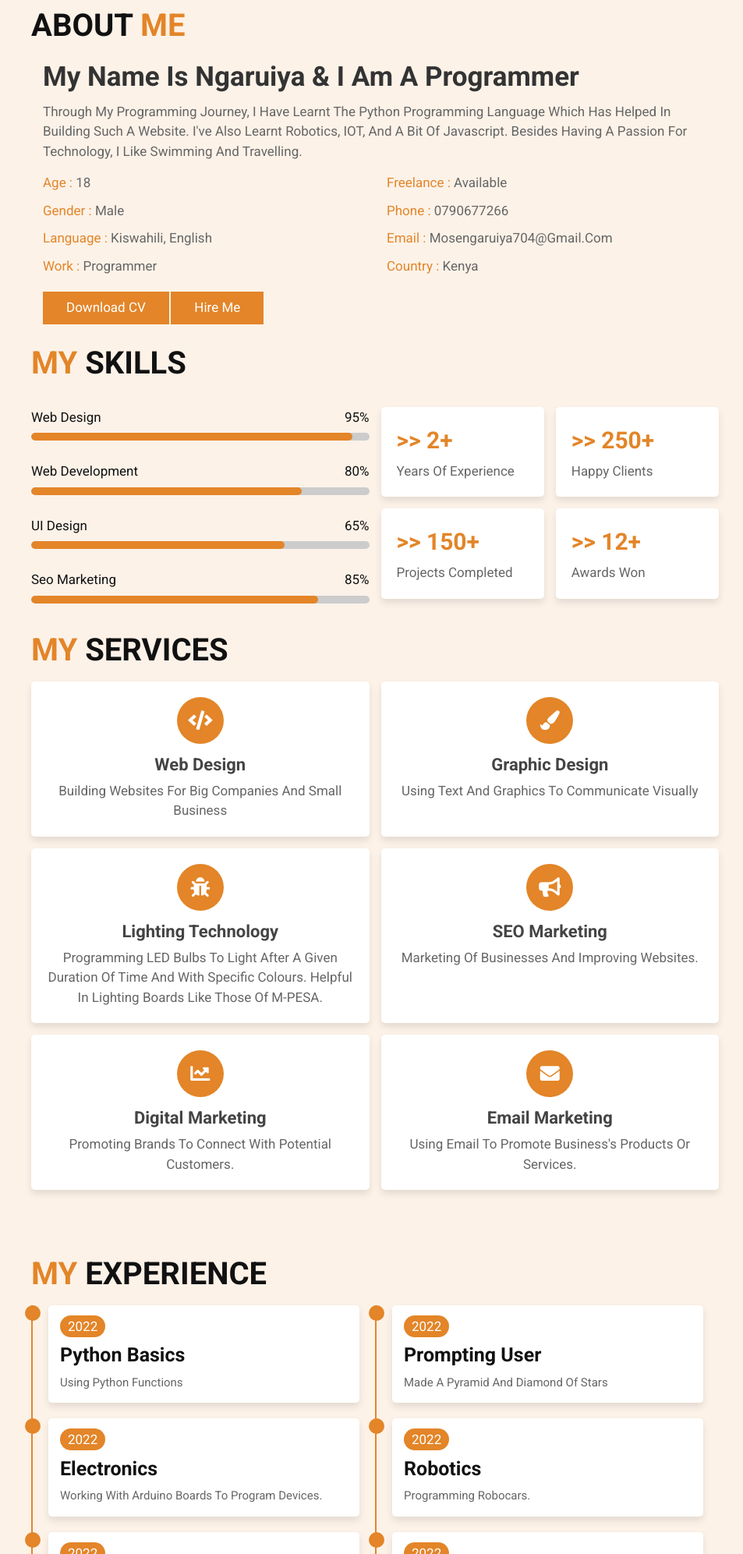
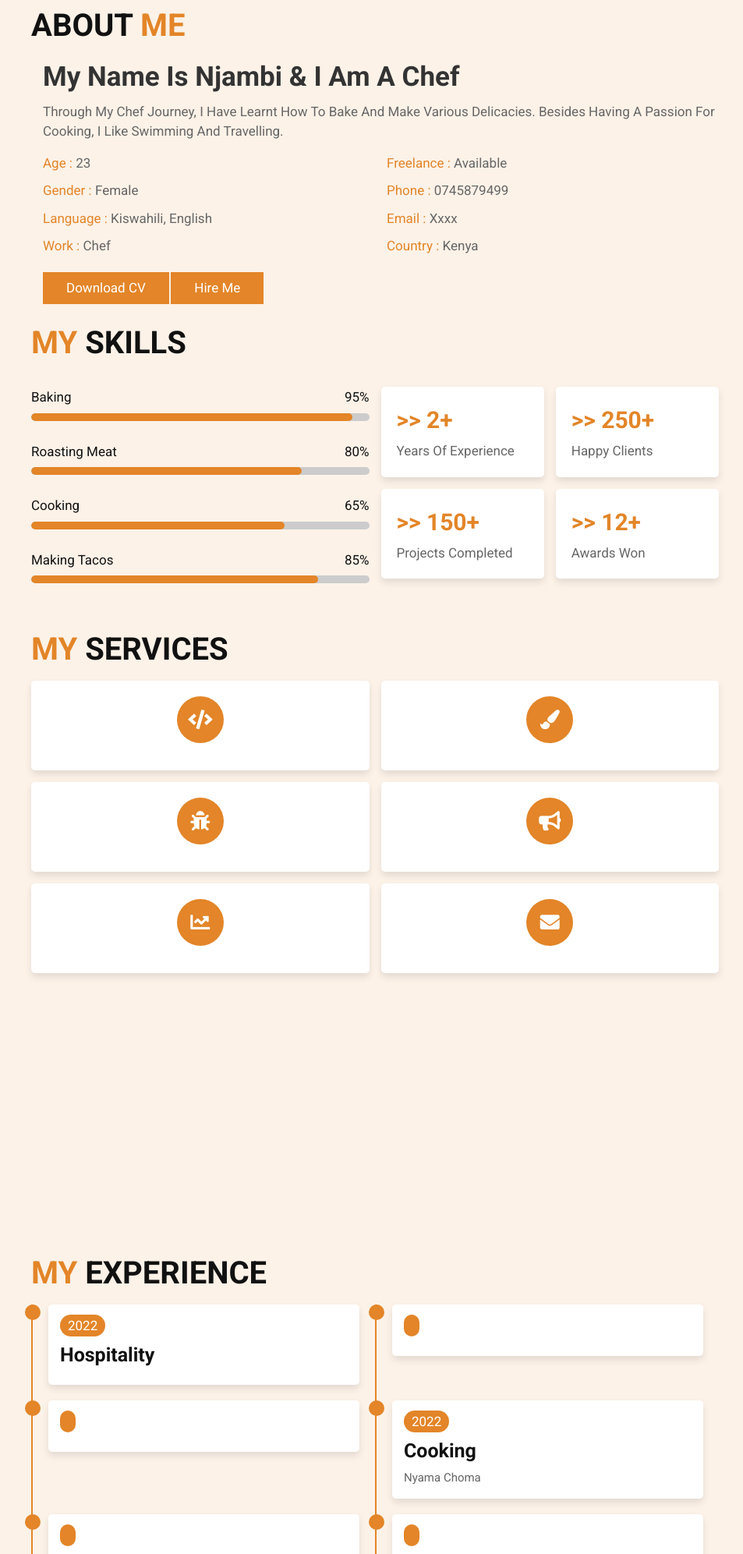
Before and after one commit to ngaruiyamoses/my-portfolio, a plain HTML site: page public/index.html in a window 1280 px wide. Shown: the part 807-2800 px from the top of the page at 78% size, without its empty margins (309-1262 px from the left). Drawn offline with Linux system fonts and the light colour scheme; a script that the page names is missing.

Commit message:
index.html

```diff
--- a/public/index.html
+++ b/public/index.html
@@ -4,7 +4,7 @@
     <meta charset="UTF-8">
     <meta http-equiv="X-UA-Compatible" content="IE=edge">
     <meta name="viewport" content="width=device-width, initial-scale=1.0">
-    <title>ngaruiya waweru</title>
+    <title>NJAMBI WAWERU</title>
 
     <!-- font awesome cdn link  -->
     <link rel="stylesheet" href="https://cdnjs.cloudflare.com/ajax/libs/font-awesome/5.15.3/css/all.min.css">
@@ -26,7 +26,7 @@
 
 <header>
 
-    <a href="#" class="logo"> <span>ngaruiya</span> waweru </a>
+    <a href="#" class="logo"> <span>NJAMBI</span> WAWERU </a>
 
     <nav class="navbar">
         <a href="#home">home</a>
@@ -54,14 +54,14 @@
 
     <div class="content">
         <span class="hi"> hi there... </span>
-        <h3>I am <span> ngaruiya waweru </span> </h3>
-        <p class="info">Am a programmer currently living in Nairobi Kenya</p>
+        <h3>I am <span> NJAMBI WAWERU </span> </h3>
+        <p class="info">Am a chef currently living in Juja Kenya</p>
         <p class="text"> </p>
         <a href="#about" class="btn">about me</a>
     </div>
 
     <div class="image">
-        <img src="./images/z.jpg" alt="">
+        <img src="./images/taco.jpg" alt="">
     </div>
 
 </section>
@@ -81,21 +81,21 @@
     </div>
 
     <div class="content">
-        <h3> my name is ngaruiya & i am a programmer</h3>
-        <p>Through my programming journey, I have learnt the python programming language which has helped in building such a website. I've also learnt robotics, IOT, and a bit of javascript.
-            Besides having a passion for technology, I like swimming and travelling.
+        <h3> my name is njambi & i am a chef</h3>
+        <p>Through my chef journey, I have learnt how to bake and make various delicacies.
+            Besides having a passion for cooking, I like swimming and travelling.
         </p>
         <div class="box-container">
             <div class="box">
-                <p> <span> age : </span> 18 </p>
-                <p> <span> gender : </span> male </p>
+                <p> <span> age : </span> 23 </p>
+                <p> <span> gender : </span> female </p>
                 <p> <span> language : </span> Kiswahili, English</p>
-                <p> <span> work : </span> programmer </p>
+                <p> <span> work : </span> chef </p>
             </div>
             <div class="box">
                 <p> <span> freelance : </span> available </p>
-                <p> <span> phone : </span> 0790677266 </p>
-                <p> <span> email : </span> mosengaruiya704@gmail.com </p>
+                <p> <span> phone : </span> 0745879499 </p>
+                <p> <span> email : </span> xxxx </p>
                 <p> <span> country : </span> Kenya </p>
             </div>
         </div>
@@ -111,19 +111,19 @@
 
     <div class="skills">
         <div class="progress">
-            <h3> web design <span> 95% </span> </h3>
+            <h3> baking <span> 95% </span> </h3>
             <div class="bar"> <span></span> </div>
         </div>
         <div class="progress">
-            <h3> web development <span> 80% </span> </h3>
+            <h3> roasting meat <span> 80% </span> </h3>
             <div class="bar"> <span></span> </div>
         </div>
         <div class="progress">
-            <h3> UI design <span> 65% </span> </h3>
+            <h3> cooking <span> 65% </span> </h3>
             <div class="bar"> <span></span> </div>
         </div>
         <div class="progress">
-            <h3> seo marketing <span> 85% </span> </h3>
+            <h3> making tacos <span> 85% </span> </h3>
             <div class="bar"> <span></span> </div>
         </div>
     </div>
@@ -165,38 +165,38 @@
 
         <div class="box">
             <i class="fas fa-code"></i>
-            <h3>Web Design</h3>
-            <p>Building websites for big companies and small business</p>
+            <h3></h3>
+            <p></p>
         </div>
 
         <div class="box">
             <i class="fas fa-paint-brush"></i>
-            <h3>Graphic Design</h3>
-            <p>Using text and graphics to communicate visually</p>
+            <h3></h3>
+            <p></p>
         </div>
 
         <div class="box">
             <i class="fas fa-bug"></i>
-            <h3>Lighting Technology</h3>
-            <p>Programming LED bulbs to light after a given duration of time and with specific colours. Helpful in lighting boards like those of M-PESA.</p>
+            <h3></h3>
+            <p></p>
         </div>
 
         <div class="box">
             <i class="fas fa-bullhorn"></i>
-            <h3>SEO Marketing</h3>
-            <p>Marketing of businesses and improving websites.</p>
+            <h3></h3>
+            <p></p>
         </div>
 
         <div class="box">
             <i class="fas fa-chart-line"></i>
-            <h3>Digital Marketing</h3>
-            <p>Promoting brands to connect with potential customers.</p>
+            <h3></h3>
+            <p></p>
         </div>
 
         <div class="box">
             <i class="fas fa-envelope"></i>
-            <h3>Email Marketing</h3>
-            <p>Using email to promote business's products or services.</p>
+            <h3></h3>
+            <p></p>
         </div>
 
     </div>
@@ -216,48 +216,48 @@
         <div class="box">
             <div class="content">
                 <span> 2022 </span>
-                <h3>Python Basics</h3>
-                <p>using python functions</p>
+                <h3>hospitality</h3>
+                <p> </p>
+            </div>
+        </div>
+
+        <div class="box">
+            <div class="content">
+                <span> </span>
+                <h3></h3>
+                <p></p>
+            </div>
+        </div>
+
+        <div class="box">
+            <div class="content">
+                <span> </span>
+                <h3> </h3>
+                <p></p>
             </div>
         </div>
 
         <div class="box">
             <div class="content">
                 <span> 2022 </span>
-                <h3>Prompting User</h3>
-                <p>Made a pyramid and diamond of stars</p>
+                <h3> cooking</h3>
+                <p>nyama choma</p>
             </div>
         </div>
 
         <div class="box">
             <div class="content">
-                <span> 2022 </span>
-                <h3> Electronics</h3>
-                <p>working with arduino boards to program devices.</p>
-            </div>
-        </div>
-
-        <div class="box">
-            <div class="content">
-                <span> 2022 </span>
-                <h3> Robotics</h3>
-                <p>programming robocars.</p>
-            </div>
-        </div>
-
-        <div class="box">
-            <div class="content">
-                <span> 2022 </span>
-                <h3>JavaScript</h3>
+                <span> </span>
+                <h3></h3>
                 <p>.</p>
             </div>
         </div>
 
         <div class="box">
             <div class="content">
-                <span> 2022 </span>
-                <h3>Web Development</h3>
-                <p>building of websites.</p>
+                <span></span>
+                <h3></h3>
+                <p></p>
             </div>
         </div>
 
@@ -276,7 +276,7 @@
     <div class="box-container">
 
         <div class="box">
-            <img src="images/n.jpg" alt="">
+            <img src="images/ny.jpg" alt="">
             <h3> project 01 </h3>
             <div class="icons">
                 <a href="#" class="fas fa-link"></a>
@@ -286,7 +286,7 @@
         </div>
 
         <div class="box">
-            <img src="images/t.jpeg" alt="">
+            <img src="images/t.jpg" alt="">
             <h3> project 02 </h3>
             <div class="icons">
                 <a href="#" class="fas fa-link"></a>
@@ -296,7 +296,7 @@
         </div>
 
         <div class="box">
-            <img src="images/h.jpg" alt="">
+            <img src="images/ta.jpg" alt="">
             <h3> project 03 </h3>
             <div class="icons">
                 <a href="#" class="fas fa-link"></a>
@@ -306,7 +306,7 @@
         </div>
 
         <div class="box">
-            <img src="images/gh.jpg" alt="">
+            <img src="images/tac.jpg" alt="">
             <h3> project 04 </h3>
             <div class="icons">
                 <a href="#" class="fas fa-link"></a>
@@ -316,7 +316,7 @@
         </div>
 
         <div class="box">
-            <img src="images/ar.jpg" alt="">
+            <img src="images/nya.jpg" alt="">
             <h3> project 05 </h3>
             <div class="icons">
                 <a href="#" class="fas fa-link"></a>
@@ -326,7 +326,7 @@
         </div>
 
         <div class="box">
-            <img src="images/c.jpg" alt="">
+            <img src="images/p.jpg" alt="">
             <h3> project 06 </h3>
             <div class="icons">
                 <a href="#" class="fas fa-link"></a>
@@ -352,14 +352,14 @@
         <div class="icons">
             <i class="fas fa-envelope"></i>
             <h3>my email</h3>
-            <p>mosengaruiya704@gmail.com</p>
+            <p>xxxx</p>
             <p></p>
         </div>
 
         <div class="icons">
             <i class="fas fa-phone"></i>
             <h3>my number</h3>
-            <p>0790677266</p>
+            <p>0745879499</p>
             <p></p>
         </div>
 
@@ -386,7 +386,7 @@
         </form>
 
         <!-- Google Map Link -->
-        <iframe src="https://www.google.com/maps/embed?pb=!1m18!1m12!1m3!1d31909.48934421047!2d36.717941167161875!3d-1.364972086285498!2m3!1f0!2f0!3f0!3m2!1i1024!2i768!4f13.1!3m3!1m2!1s0x182f04e308ac2b5d%3A0x526683a3de458693!2sKaren%20Hardy%2C%20Nairobi!5e0!3m2!1sen!2ske!4v1657256488657!5m2!1sen!2ske" width="600" height="450" style="border:0;" allowfullscreen="" loading="lazy" referrerpolicy="no-referrer-when-downgrade"></iframe>
+        <iframe src="https://www.google.com/imgres?imgurl=https%3A%2F%2Fimages.ctfassets.net%2Feoa1vvg9v30r%2F2xxx3tecroQ6mmJQ051dHl%2F218b02f90025ae9b7fd03ff56cf8d33c%2F1.png&imgrefurl=https%3A%2F%2Fwww.haofinder.com%2Fblog%2Fjuja-neighborhood-guide-location-social-amenities-and-houses&tbnid=WYTiKC6a9CFgFM&vet=12ahUKEwjSo5GKoYf6AhUYg84BHeKgAbIQMygBegQIARAj..i&docid=86DKIQnoi5m68M&w=996&h=373&q=juja%20containers%20location%20link%20&ved=2ahUKEwjSo5GKoYf6AhUYg84BHeKgAbIQMygBegQIARAj" width="600" height="450" style="border:0;" allowfullscreen="" loading="lazy" referrerpolicy="no-referrer-when-downgrade"></iframe>
 
     </div>
 
@@ -396,7 +396,7 @@
 <!-- contact section ends -->
 
 <!-- footer section  -->
-<footer class="footer"> created by <span> mr. web designer </span> | all rights reserved! </footer>
+<footer class="footer"> created by <span> ngaruiya waweru </span> | all rights reserved! </footer>
 
 <!-- custom js file link  -->
 <script src="js/script.js"></script>
```
Also changed, not shown: public/images/ny.jpg (added), public/images/nya.jpg (added), public/images/p.jpg (added), public/images/t.jpg (added), public/images/ta.jpg (added), public/images/tac.jpg (added), public/images/taco.jpg (added).
